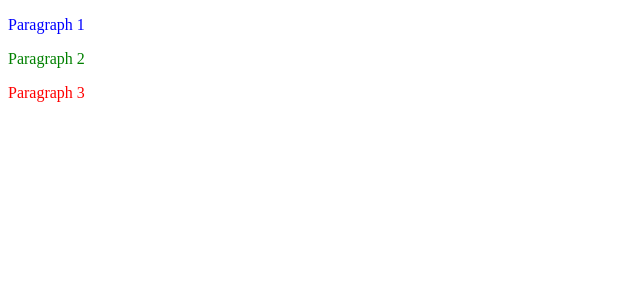
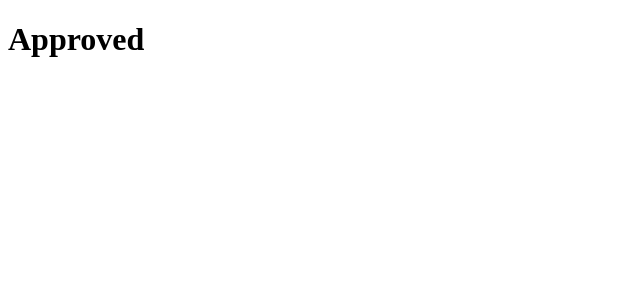
Before and after one commit to LuizBueno1/react, a React (Vite) app: page / in a window 1280 px wide. Shown: the top 300 px of the page, without its empty margins (0-640 px from the left). Built offline with nearby package versions, Linux system fonts and the light colour scheme.

Commit message:
add conditional

```diff
--- /dev/null
+++ b/src/components/Conditional.jsx
@@ -0,0 +1,11 @@
+//Component
+function Conditional({average}){
+
+    if(average >= 7){
+        return <h1>Approved</h1>;
+    } else{
+        return <h1>Failed</h1>;
+    }
+}
+
+export default Conditional;
--- a/src/main.jsx
+++ b/src/main.jsx
@@ -4,8 +4,9 @@ import { createRoot } from "react-dom/client";
 import FirstComponent from "./components/FirstComponent";
 import Image from "./components/Image";
 import Style from "./components/Style";
+import Conditional from "./components/Conditional";
 
 //Show components
 createRoot(document.getElementById("root")).render(
-    <Style />
+    <Conditional average={7} />
 );
```
